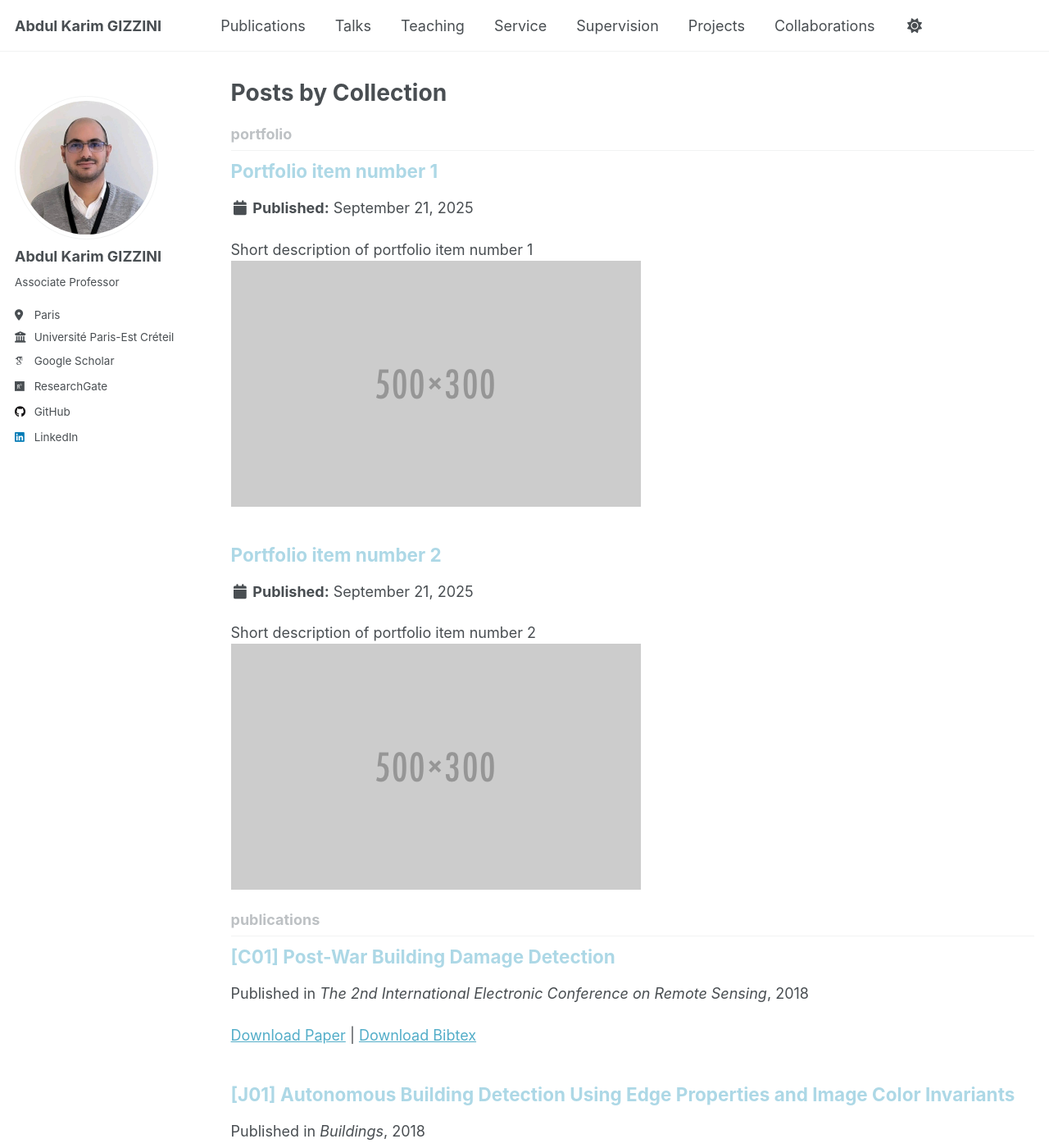
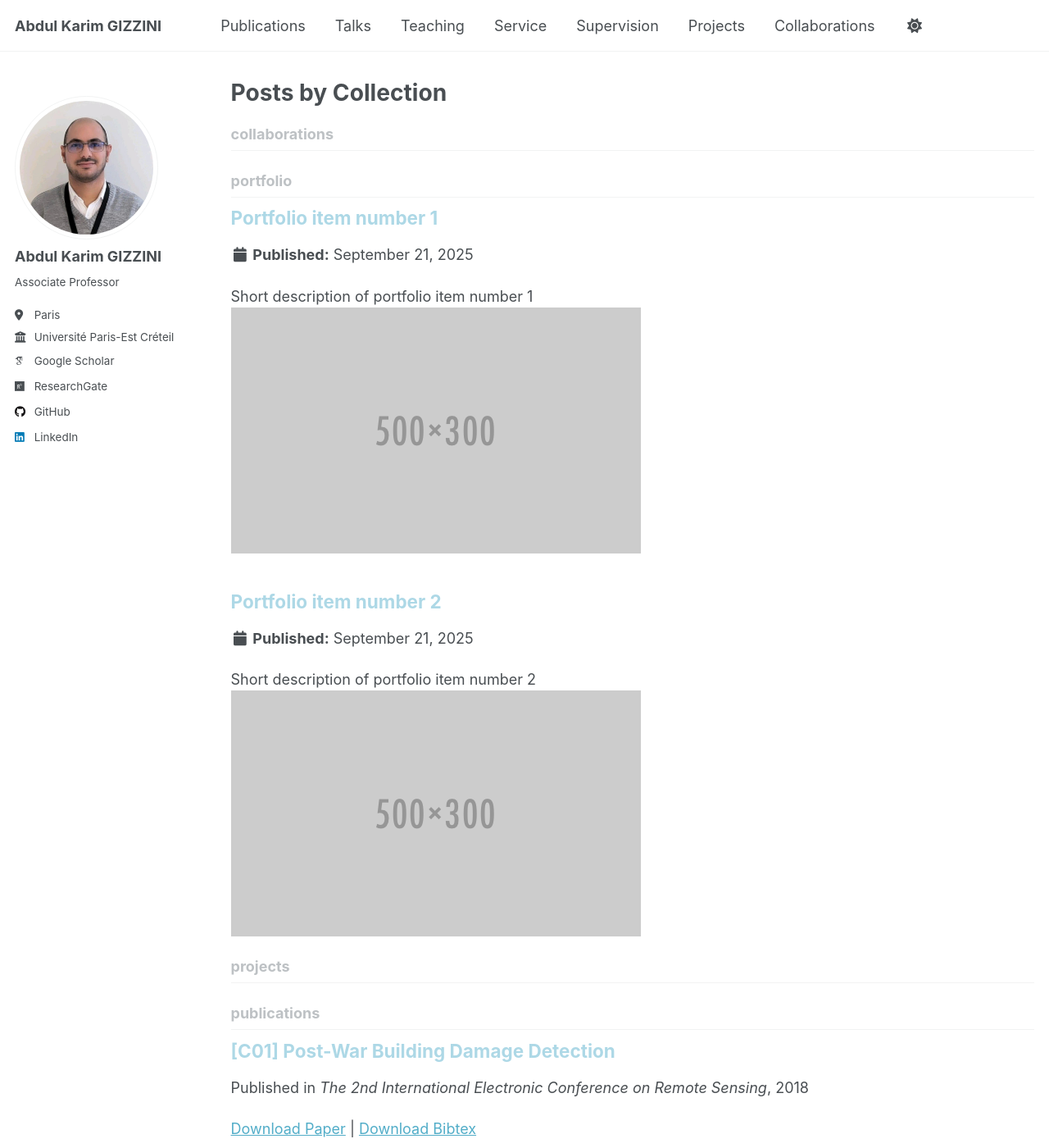
Before and after one commit to abdulkarimgizzini/abdulkarimgizzini-website, a Jekyll site: the page built from _pages/collection-archive.html, in a window 1280 px wide and 1400 px high. Shown: the whole window at 82% size. Built offline with Jekyll 4.4.1, drawn with Linux system fonts in a browser that asks for light colours; some web fonts are replaced; a script that is not in the unit is left out.

Commit message:
Update _config.yml

```diff
--- a/_config.yml
+++ b/_config.yml
@@ -232,6 +232,15 @@ collections:
   services:
     output: true
     permalink: /services/:path/
+  supervision:
+    output: true
+    permalink: /supervision/:path/
+  projects:
+    output: true
+    permalink: /projects/:path/
+  collaborations:
+    output: true
+    permalink: /collaborations/:path/
 
 
 # These settings control how pages and collections are included in the site
```
